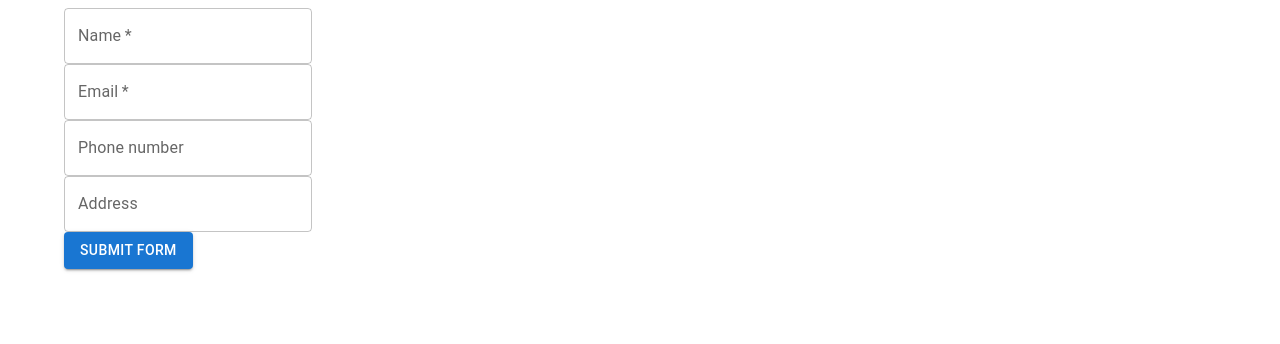
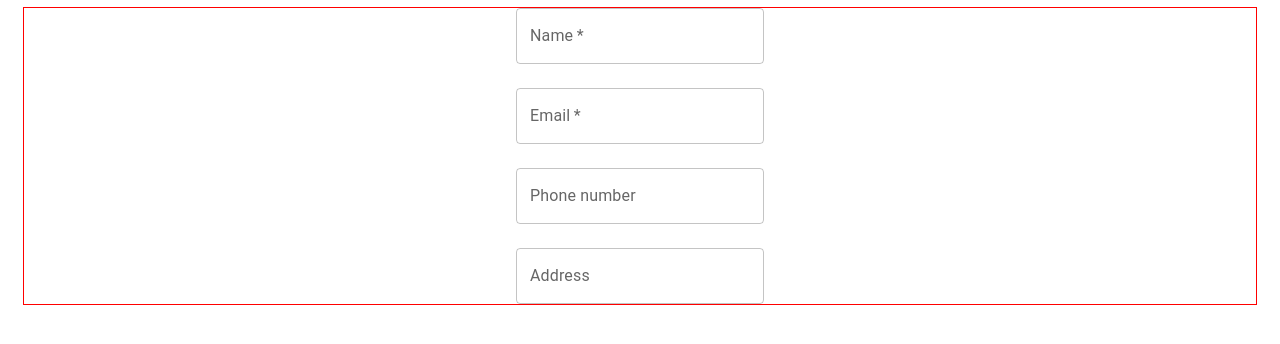
Before and after one commit to Andrij-Panasenko/mui-learn, a React (Vite) app: page / in a window 1280 px wide. Shown: the top 344 px of the page. Built offline with nearby package versions, Linux system fonts and the light colour scheme.

Commit message:
grid and themeProvider

```diff
--- a/src/App.jsx
+++ b/src/App.jsx
@@ -1,16 +1,30 @@
+import style from './app.module.css';
 import { useState } from 'react';
 import Container from '@mui/material/Container';
 import TextField from '@mui/material/TextField';
 import Box from '@mui/material/Box';
 import Button from '@mui/material/Button';
+import { Grid2 } from '@mui/material';
+import ProviderTheme from './components/ProviderTheme';
 
 export default function App() {
   const [isError, setIsError] = useState(false);
   return (
     <>
+      <ProviderTheme>
         <Container fixed maxWidth="lg">
-        <Box component="form" autoComplete="off">
-          <div>
+          <Box component="form" autoComplete="off" className={style.form}>
+            <Grid2
+              container
+              spacing={{ mobile: 1, tablet: 2, laptop: 3 }}
+              direction="column"
+            >
+              <Grid2
+                item="true"
+                display="flex"
+                justifyContent="center"
+                alignItems="center"
+              >
                 <TextField
                   required
                   error={isError}
@@ -19,8 +33,14 @@ export default function App() {
                   label="Name"
                   placeholder="e.g., John Doe"
                 />
-          </div>
-          <div>
+              </Grid2>
+
+              <Grid2
+                item="true"
+                display="flex"
+                justifyContent="center"
+                alignItems="center"
+              >
                 <TextField
                   required
                   error={isError}
@@ -29,27 +49,43 @@ export default function App() {
                   label="Email"
                   placeholder="Your email"
                 />
-          </div>
-          <div>
+              </Grid2>
+              <Grid2
+                item="true"
+                display="flex"
+                justifyContent="center"
+                alignItems="center"
+              >
                 <TextField
                   error={isError}
                   id="phone"
                   label="Phone number"
                   placeholder="Your phone number"
                 />
-          </div>
-          <div>
+              </Grid2>
+              <Grid2
+                item="true"
+                display="flex"
+                justifyContent="center"
+                alignItems="center"
+              >
                 <TextField
                   error={isError}
                   id="address"
                   label="Address"
                   placeholder="Your phone address"
                 />
-          </div>
+              </Grid2>
 
-          <Button variant="contained">Submit form</Button>
+              {/* <Grid2 item>
+              <Button type="submit" variant="contained">
+                Submit form
+              </Button>
+            </Grid2> */}
+            </Grid2>
           </Box>
         </Container>
+      </ProviderTheme>
     </>
   );
 }
--- /dev/null
+++ b/src/app.module.css
@@ -0,0 +1,9 @@
+
+
+.form_wrapper {
+   outline: 1px solid purple;
+}
+
+.form {
+   outline: 1px solid red;
+}
--- /dev/null
+++ b/src/components/ProviderTheme.jsx
@@ -0,0 +1,19 @@
+import { ThemeProvider, createTheme } from '@mui/material/styles';
+
+export default function ProviderTheme({ children }) {
+  const themes = createTheme({
+    breakpoints: {
+      values: {
+        laptop: 1024,
+        tablet: 640,
+        mobile: 0,
+        desktop: 1280,
+      },
+    },
+  });
+  return (
+    <>
+      <ThemeProvider theme={themes}>{children}</ThemeProvider>
+    </>
+  );
+}
```
Lines whose indentation alone changed are shown as unchanged.
